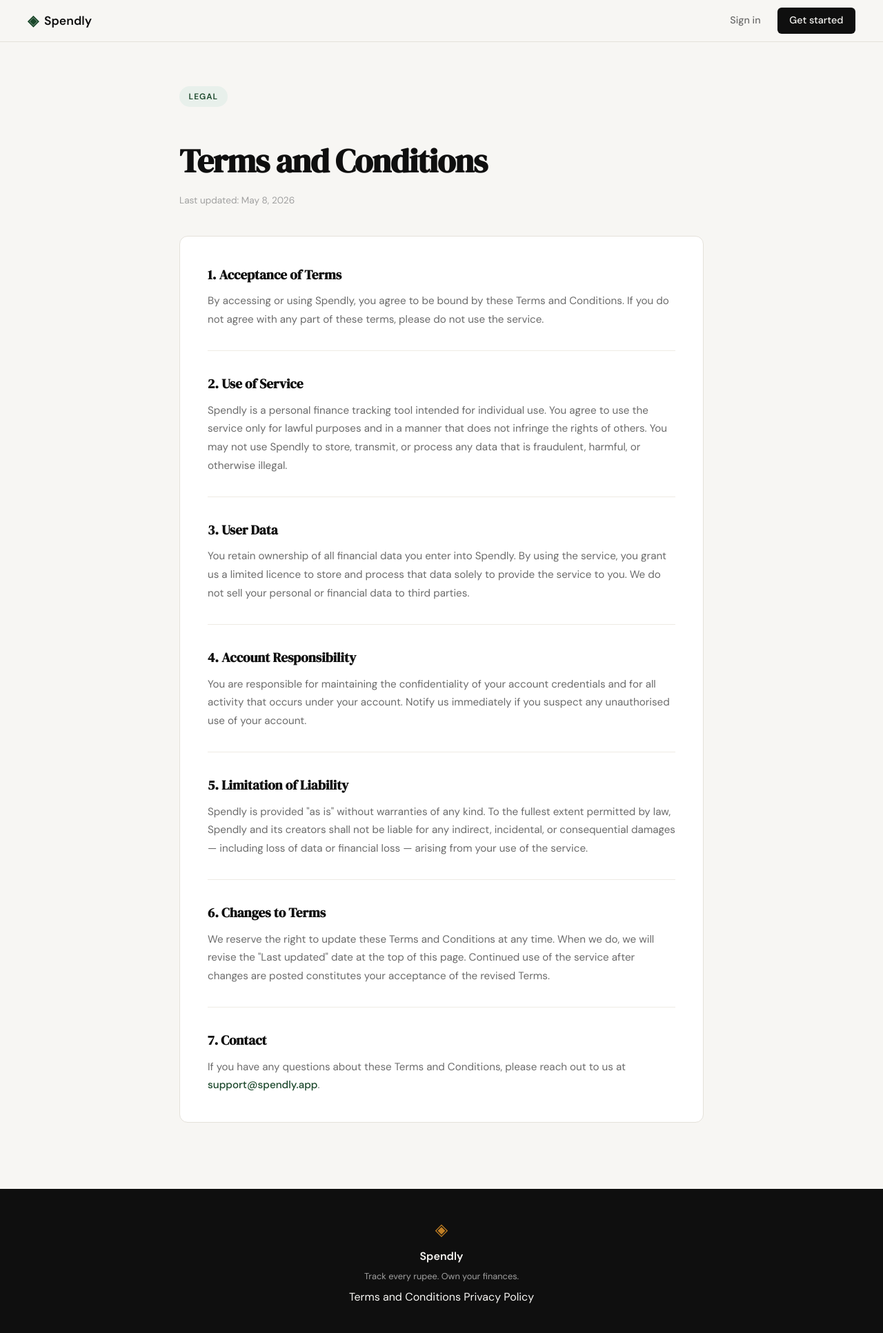
After one commit to RaviGITwa/SpendlyPython, a Flask app: page /terms in a window 1280 px wide. The commit adds this page. Shown: the whole page at 69% size. Run offline with Flask 3, Linux system fonts and the light colour scheme.

Commit message:
verbage in term

```diff
--- a/expense-tracker/app.py
+++ b/expense-tracker/app.py
@@ -20,6 +20,11 @@ def register():
 @app.route("/login")
 def login():
     return render_template("login.html")
+
+
+@app.route("/terms")
+def terms():
+    return render_template("terms.html")
 
 
 # ------------------------------------------------------------------ #
--- a/expense-tracker/static/css/style.css
+++ b/expense-tracker/static/css/style.css
@@ -528,3 +528,74 @@ a { color: inherit; text-decoration: none; }
     .nav-links a:not(.nav-cta) { display: none; }
     .hero { padding: 3rem 1rem 2rem; }
 }
+
+/* ------------------------------------------------------------------ */
+/* Legal pages (Terms, Privacy)                                        */
+/* ------------------------------------------------------------------ */
+
+.legal-page {
+    padding: 4rem 2rem 6rem;
+}
+
+.legal-inner {
+    max-width: 760px;
+    margin: 0 auto;
+}
+
+.legal-header {
+    margin-bottom: 2.5rem;
+}
+
+.legal-title {
+    font-family: var(--font-display);
+    font-size: clamp(2rem, 4vw, 3rem);
+    color: var(--ink);
+    margin-top: 1rem;
+    margin-bottom: 0.5rem;
+    letter-spacing: -0.02em;
+}
+
+.legal-meta {
+    font-size: 0.85rem;
+    color: var(--ink-faint);
+}
+
+.legal-card {
+    background: var(--paper-card);
+    border: 1px solid var(--border);
+    border-radius: var(--radius-md);
+    padding: 2.5rem;
+    display: flex;
+    flex-direction: column;
+    gap: 2rem;
+}
+
+.legal-section {
+    padding-bottom: 2rem;
+    border-bottom: 1px solid var(--border-soft);
+}
+
+.legal-section:last-child {
+    padding-bottom: 0;
+    border-bottom: none;
+}
+
+.legal-heading {
+    font-family: var(--font-display);
+    font-size: 1.2rem;
+    color: var(--ink);
+    margin-bottom: 0.6rem;
+}
+
+.legal-text {
+    font-size: 0.95rem;
+    color: var(--ink-muted);
+    line-height: 1.75;
+}
+
+.legal-link {
+    color: var(--accent);
+    font-weight: 500;
+}
+
+.legal-link:hover { text-decoration: underline; }
--- a/expense-tracker/templates/base.html
+++ b/expense-tracker/templates/base.html
@@ -35,7 +35,7 @@
             <span class="footer-name">Spendly</span>
             <p class="footer-copy">Track every rupee. Own your finances.</p>
             <p class="footer-links">
-                <a href="#">Terms and Conditions</a>
+                <a href="{{ url_for('terms') }}">Terms and Conditions</a>
                 <a href="#">Privacy Policy</a>
             </p>
         </div>
--- /dev/null
+++ b/expense-tracker/templates/terms.html
@@ -0,0 +1,57 @@
+{% extends "base.html" %}
+
+{% block title %}Terms and Conditions — Spendly{% endblock %}
+
+{% block content %}
+
+<section class="legal-page">
+    <div class="legal-inner">
+
+        <div class="legal-header">
+            <div class="hero-badge">Legal</div>
+            <h1 class="legal-title">Terms and Conditions</h1>
+            <p class="legal-meta">Last updated: May 8, 2026</p>
+        </div>
+
+        <div class="legal-card">
+
+            <div class="legal-section">
+                <h2 class="legal-heading">1. Acceptance of Terms</h2>
+                <p class="legal-text">By accessing or using Spendly, you agree to be bound by these Terms and Conditions. If you do not agree with any part of these terms, please do not use the service.</p>
+            </div>
+
+            <div class="legal-section">
+                <h2 class="legal-heading">2. Use of Service</h2>
+                <p class="legal-text">Spendly is a personal finance tracking tool intended for individual use. You agree to use the service only for lawful purposes and in a manner that does not infringe the rights of others. You may not use Spendly to store, transmit, or process any data that is fraudulent, harmful, or otherwise illegal.</p>
+            </div>
+
+            <div class="legal-section">
+                <h2 class="legal-heading">3. User Data</h2>
+                <p class="legal-text">You retain ownership of all financial data you enter into Spendly. By using the service, you grant us a limited licence to store and process that data solely to provide the service to you. We do not sell your personal or financial data to third parties.</p>
+            </div>
+
+            <div class="legal-section">
+                <h2 class="legal-heading">4. Account Responsibility</h2>
+                <p class="legal-text">You are responsible for maintaining the confidentiality of your account credentials and for all activity that occurs under your account. Notify us immediately if you suspect any unauthorised use of your account.</p>
+            </div>
+
+            <div class="legal-section">
+                <h2 class="legal-heading">5. Limitation of Liability</h2>
+                <p class="legal-text">Spendly is provided "as is" without warranties of any kind. To the fullest extent permitted by law, Spendly and its creators shall not be liable for any indirect, incidental, or consequential damages — including loss of data or financial loss — arising from your use of the service.</p>
+            </div>
+
+            <div class="legal-section">
+                <h2 class="legal-heading">6. Changes to Terms</h2>
+                <p class="legal-text">We reserve the right to update these Terms and Conditions at any time. When we do, we will revise the "Last updated" date at the top of this page. Continued use of the service after changes are posted constitutes your acceptance of the revised Terms.</p>
+            </div>
+
+            <div class="legal-section">
+                <h2 class="legal-heading">7. Contact</h2>
+                <p class="legal-text">If you have any questions about these Terms and Conditions, please reach out to us at <a class="legal-link" href="mailto:support@spendly.app">support@spendly.app</a>.</p>
+            </div>
+
+        </div>
+    </div>
+</section>
+
+{% endblock %}
```
